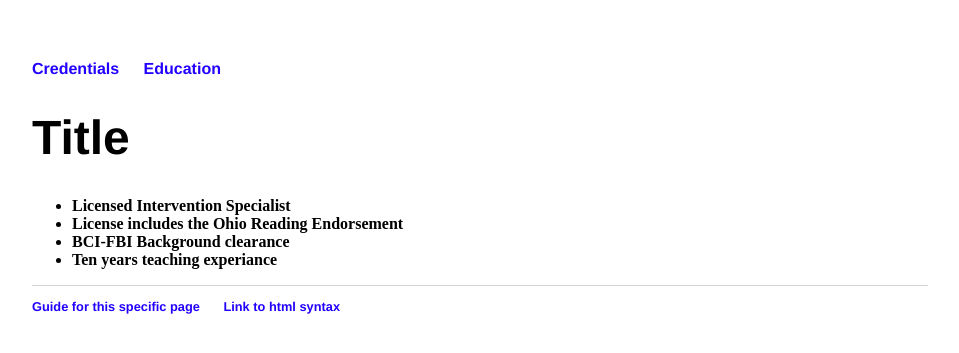
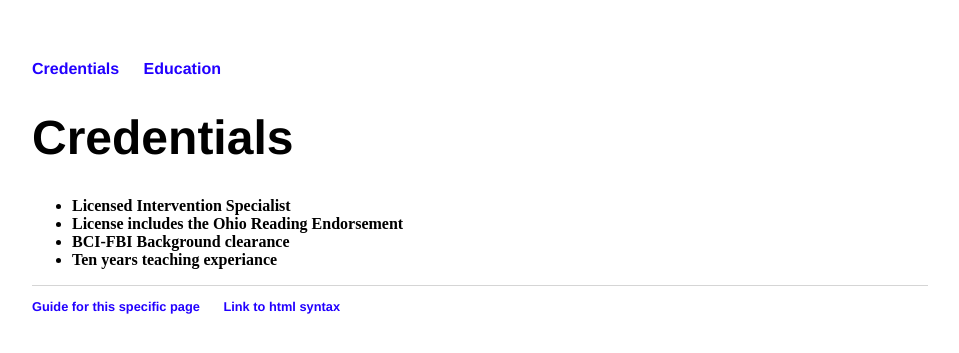
Before and after one commit to ShadowHazel/ShadowHazel.github.io, a Jekyll site: the page built from cred/index.html, in a window 1280 px wide. Shown: the top 353 px of the page, without its empty margins (160-1119 px from the left). Built offline with Jekyll 4.4.1, drawn with Linux system fonts in a browser that asks for light colours.

Commit message:
Update index.html

```diff
--- a/cred/index.html
+++ b/cred/index.html
@@ -4,7 +4,7 @@ title: Credentials
 ---
 
 		<div class="about">
-			<h1>Title</h1>
+			<h1>Credentials</h1>
 
 			<ul class="contacts">
 				<li><strong>Licensed Intervention Specialist<strong></li>
```
